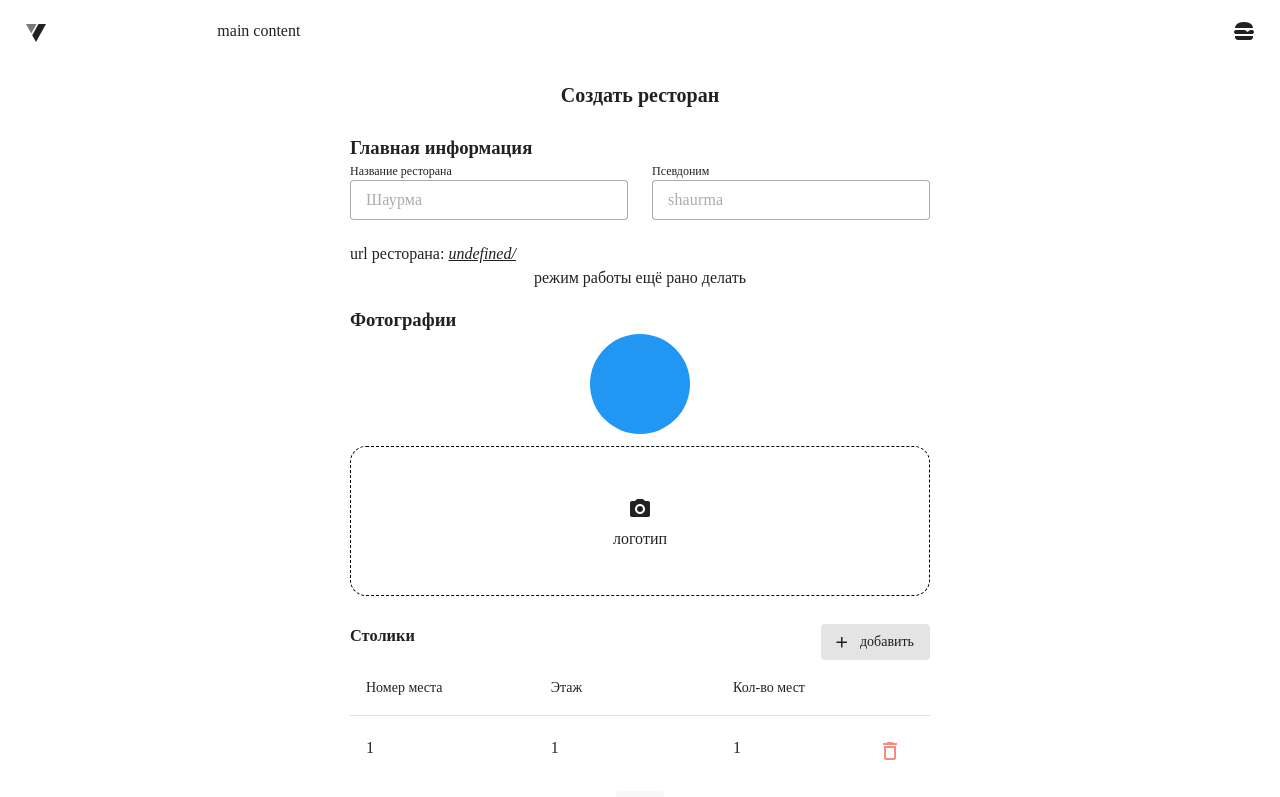
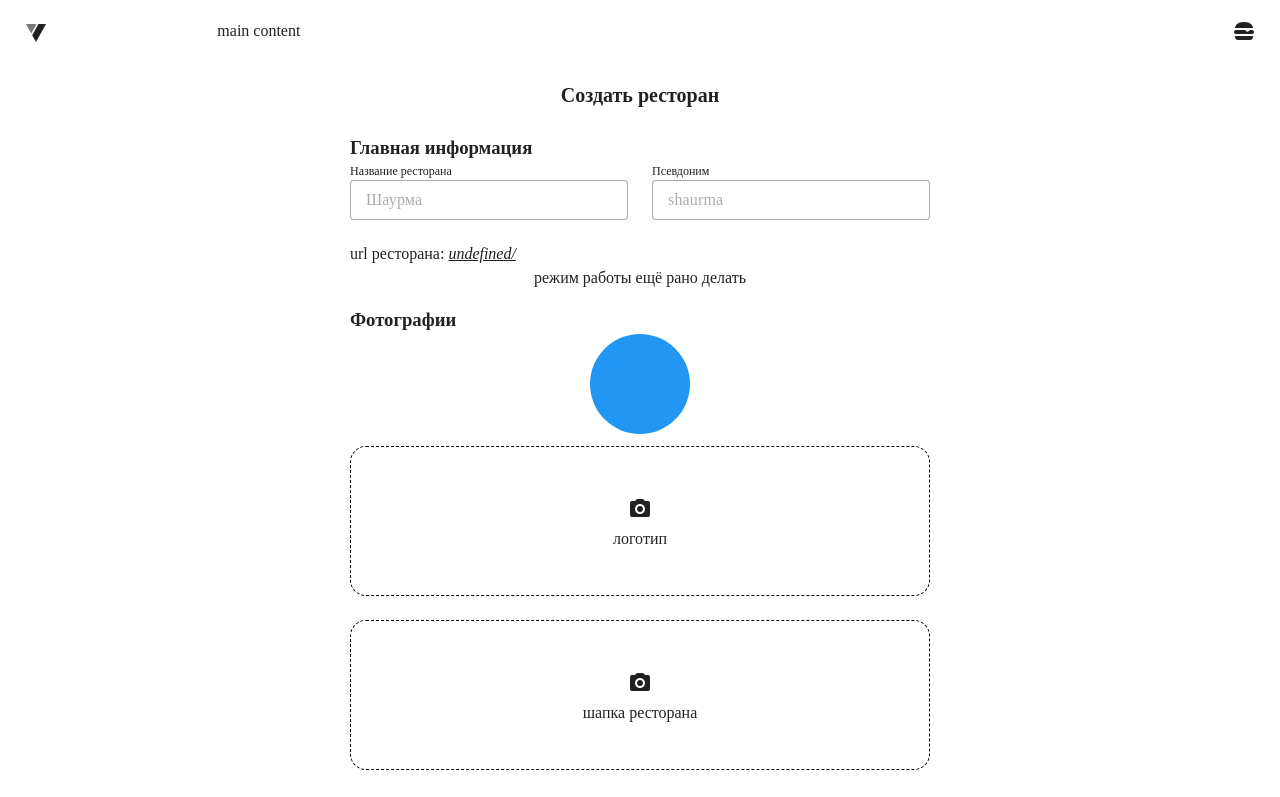
Before and after one commit to qbit-club/uslugi, a Nuxt app: page /rest/create in a window 1280 px wide. Shown: the top 797 px of the page. Built offline with nearby package versions, Linux system fonts and the light colour scheme.

Commit message:
upload header image

```diff
--- /dev/null
+++ b/components/HeaderImageInput.vue
@@ -0,0 +1,40 @@
+<script setup lang="ts">
+defineProps({
+  title: String
+})
+const emit = defineEmits(['uploadHeaderImage'])
+let headerImageInput = ref<{
+  files: File[]
+}>({
+  files: []
+})
+function uploadImage() {
+  const file = headerImageInput.value.files[headerImageInput.value.files.length - 1]
+  emit('uploadHeaderImage', file)
+}
+</script>
+<template>
+  <div class="w-100 my-3">
+    <input type="file" accept="image/*" ref="headerImageInput" id="uploadHeaderImage" @change="uploadImage" style="display: none">
+    <label for="uploadHeaderImage">
+      <div class="file-input-label">
+        <span class="mdi mdi-24px mdi-camera"></span>
+        <span>{{ title }}</span>
+      </div>
+    </label>
+  </div>
+</template>
+<style scoped lang="scss">
+.file-input-label {
+  display: flex;
+  flex-direction: column;
+  justify-content: center;
+  align-items: center;
+
+  height: 150px;
+  cursor: pointer;
+  width: 100%;
+  border: 1px dashed black;
+  border-radius: 16px;
+}
+</style>
--- a/components/ImageInput.vue
+++ b/components/LogoInput.vue
@@ -3,20 +3,20 @@ defineProps({
   title: String
 })
 const emit = defineEmits(['uploadImage'])
-let imageInput = ref<{
+let logoInput = ref<{
   files: File[]
 }>({
   files: []
 })
 function uploadImage() {
-  const file = imageInput.value.files[imageInput.value.files.length - 1]
+  const file = logoInput.value.files[logoInput.value.files.length - 1]
   emit('uploadImage', file)
 }
 </script>
 <template>
   <div class="w-100 my-3">
-    <input type="file" accept="image/*" ref="imageInput" id="upload" @change="uploadImage" style="display: none">
-    <label for="upload">
+    <input type="file" accept="image/*" ref="logoInput" id="uploadLogo" @change="uploadImage" style="display: none">
+    <label for="uploadLogo">
       <div class="file-input-label">
         <span class="mdi mdi-24px mdi-camera"></span>
         <span>{{ title }}</span>
--- a/pages/rest/create.vue
+++ b/pages/rest/create.vue
@@ -94,8 +94,8 @@ function ensureNumberType() {
 // base64 img
 let logoPreview = ref()
 function uploadLogo(file: File) {
-  // examplefilename: logo_216262666_best-burger.jpg
-  imagesFormData.append('logo', file, 'logo_' + String(Date.now()) + '_' + String(alias.value.value) + '.jpg')
+  // example filename: logo_216262666_best-burger.jpg
+  imagesFormData.set('logo', file, 'logo_' + String(Date.now()) + '_' + String(alias.value.value) + '.jpg')
   // make a preview
   let reader = new FileReader();
   reader.onloadend = function() {
@@ -103,7 +103,18 @@ function uploadLogo(file: File) {
   }
   reader.readAsDataURL(file);
 }
-
+// base64 img
+let headerImagePreview = ref()
+function uploadHeaderImage(file: File) {
+  // example filename: headerimage_216262666_best-burger.jpg
+  imagesFormData.set('headerimage', file, 'headerimage_' + String(Date.now()) + '_' + String(alias.value.value) + '.jpg')
+  // make a preview
+  let reader = new FileReader();
+  reader.onloadend = function() {
+    headerImagePreview.value = reader.result
+  }
+  reader.readAsDataURL(file);
+}
 const submit = handleSubmit(async values => {
   loading.value = true
   let toSend = {
@@ -150,7 +161,10 @@ const submit = handleSubmit(async values => {
           режим работы ещё рано делать
           <h3 class="w-100 mt-4">Фотографии</h3>
           <v-avatar :image="logoPreview" size="100" color="blue"></v-avatar>
-          <ImageInput :title="'логотип'" @uploadImage="uploadLogo" />
+          <LogoInput :title="'логотип'" @uploadImage="uploadLogo" />
+
+          <img :src="headerImagePreview" style="max-height: 300px;">
+          <HeaderImageInput :title="'шапка ресторана'" @uploadHeaderImage="uploadHeaderImage" />
 
           <v-data-table :items="tables" :headers="tablesHeaders" :items-per-page="5" v-model:page="tablePage"
             class="mt-4">
```
